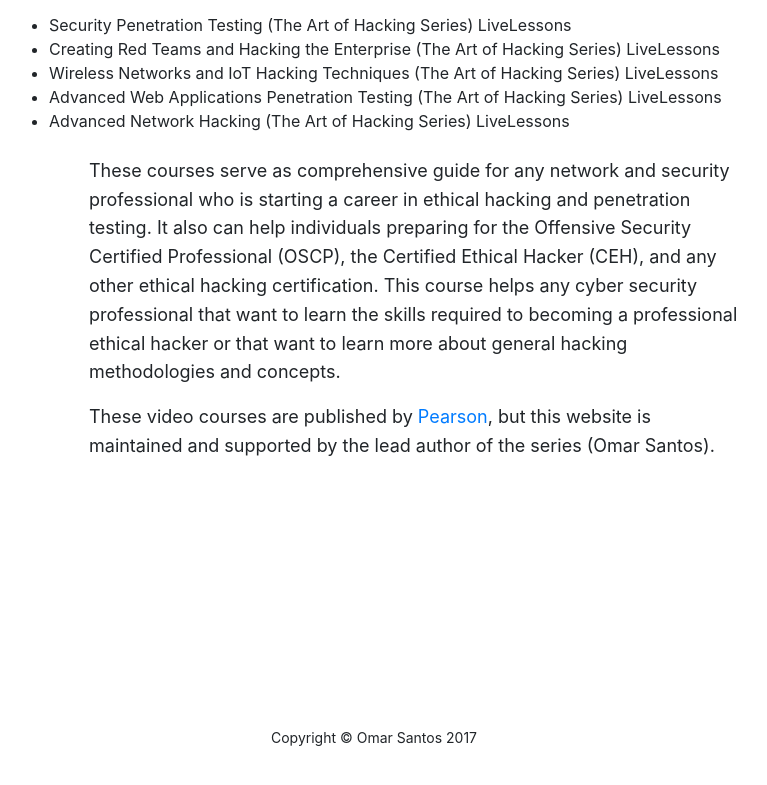
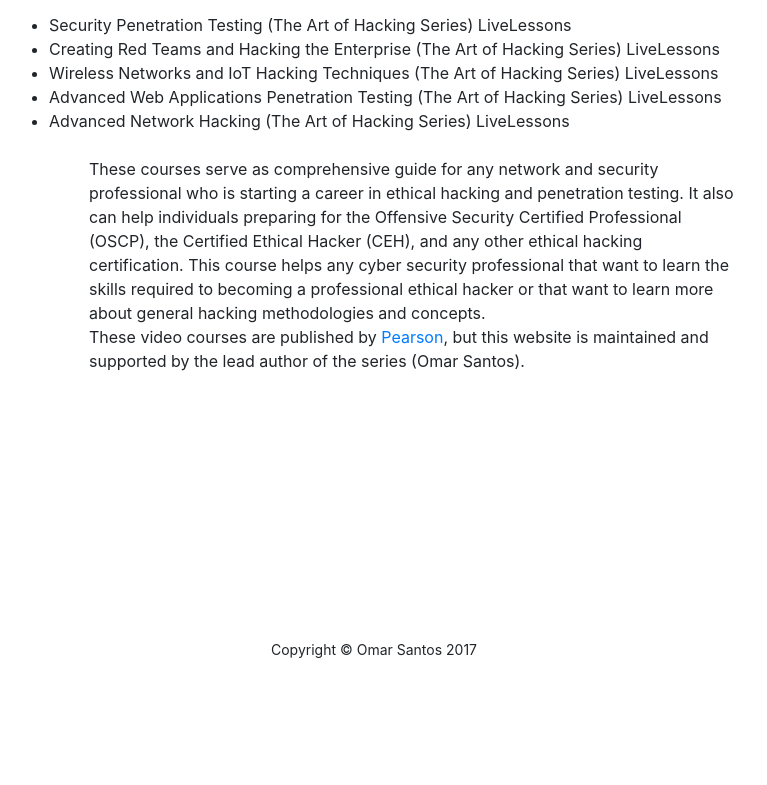
Before and after one commit to vikasksrivastava/web, a website with bundled scripts: page index.html in a window 1280 px wide. Shown: the part 1408-2193 px from the top of the page, without its empty margins (266-1033 px from the left). After the commit the page ends 2119 px from the top, so only its background shows below. Built offline with nearby package versions, Linux system fonts and the light colour scheme.

Commit message:
update index

```diff
--- a/index.html
+++ b/index.html
@@ -92,11 +92,12 @@
                         </li>
                       <ul>
 <br>
-<p>
-These courses serve as comprehensive guide for any network and security professional who is starting a career in ethical hacking and penetration testing. It also can help individuals preparing for the Offensive Security Certified Professional (OSCP), the Certified Ethical Hacker (CEH), and any other ethical hacking certification. This course helps any cyber security professional that want to learn the skills required to becoming a professional ethical hacker or that want to learn more about general hacking methodologies and concepts. </p>
-  <p>
+
+These courses serve as comprehensive guide for any network and security professional who is starting a career in ethical hacking and penetration testing. It also can help individuals preparing for the Offensive Security Certified Professional (OSCP), the Certified Ethical Hacker (CEH), and any other ethical hacking certification. This course helps any cyber security professional that want to learn the skills required to becoming a professional ethical hacker or that want to learn more about general hacking methodologies and concepts.
+<br>
 These video courses are published by <a href="http://www.informit.com/video">Pearson</a>, but this website is maintained and supported by the lead author of the series (Omar Santos).
-  </p>
+
+
 
 
                 </div>
```
